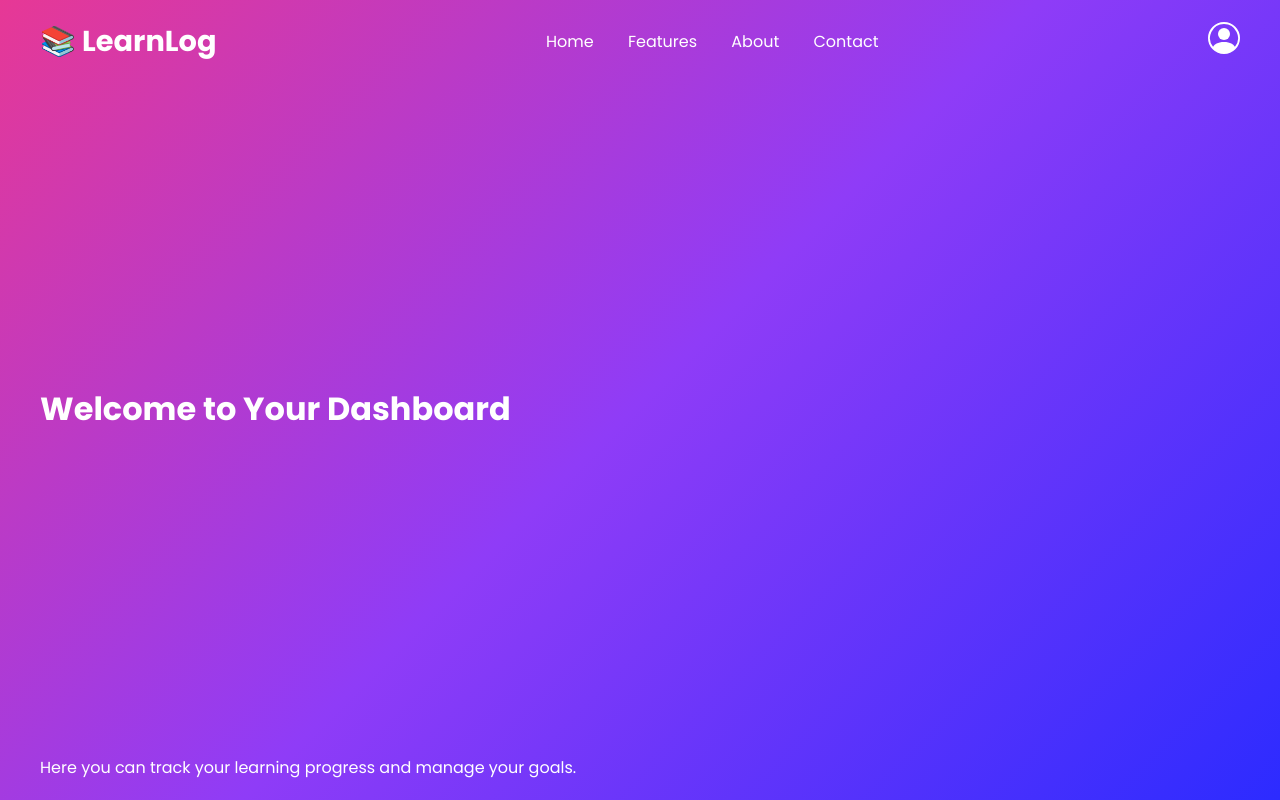
After one commit to 117ABHISHEK/YOPM2, a Python web app: template templates/dashbord.html in a window 1280 px wide. The commit adds this page. Run offline with Jinja, Linux system fonts and the light colour scheme; the template is opened without the code that fills it, so the values that code supplies are empty.

Commit message:
updated
Co-Authored-By: ShitalPanhalkar1015 <182597102+ShitalPanhalkar1015@users.noreply.github.com>

```diff
--- /dev/null
+++ b/style/dashbord.css
@@ -0,0 +1,57 @@
+* {
+    margin: 0;
+    padding: 0;
+    box-sizing: border-box;
+}
+
+body,
+html {
+    height: 100%;
+    font-family: 'Poppins', sans-serif;
+    background: #f1f2f6;
+    overflow: hidden;
+}
+
+.landing {
+    position: relative;
+    height: 100vh;
+    color: #fff;
+    background: linear-gradient(135deg, #e73895, #8f3cf7, #2c2bff);
+    display: flex;
+    flex-direction: column;
+    justify-content: space-between;
+    padding: 20px 40px;
+    overflow: hidden;
+}
+
+/* Header */
+header {
+    display: flex;
+    align-items: center;
+    justify-content: space-between;
+    z-index: 2;
+    position: relative;
+}
+
+.logo {
+    font-size: 1.8rem;
+    font-weight: 700;
+    color: #fff;
+}
+
+nav a {
+    margin: 0 15px;
+    text-decoration: none;
+    color: #fff;
+    font-weight: 500;
+    transition: color 0.3s ease;
+}
+
+nav a:hover {
+    color: #ffea00;
+}
+
+.prof{
+    height: 40px;
+    width: 40px;
+}
--- /dev/null
+++ b/templates/dashbord.html
@@ -0,0 +1,36 @@
+<!DOCTYPE html>
+<html lang="en">
+
+<head>
+    <meta charset="UTF-8">
+    <meta name="viewport" content="width=device-width, initial-scale=1.0">
+    <title>Document</title>
+    <link href="https://fonts.googleapis.com/css2?family=Poppins:wght@400;600;700&display=swap" rel="stylesheet" />
+    <link rel="stylesheet" href="../style/dashbord.css" />
+</head>
+
+<body>
+    <div class="landing">
+        <header>
+            <div class="logo">📚 LearnLog</div>
+            <nav>
+                <a href="#">Home</a>
+                <a href="#">Features</a>
+                <a href="#">About</a>
+                <a href="#">Contact</a>
+            </nav>
+            <div class="auth-box">
+                <svg xmlns="http://www.w3.org/2000/svg" width="32" height="32" fill="currentColor"
+                    class="bi bi-person-circle" viewBox="0 0 16 16">
+                    <path d="M11 6a3 3 0 1 1-6 0 3 3 0 0 1 6 0" />
+                    <path fill-rule="evenodd"
+                        d="M0 8a8 8 0 1 1 16 0A8 8 0 0 1 0 8m8-7a7 7 0 0 0-5.468 11.37C3.242 11.226 4.805 10 8 10s4.757 1.225 5.468 2.37A7 7 0 0 0 8 1" />
+                </svg>
+            </div>
+        </header>
+        <h1>Welcome to Your Dashboard</h1>
+        <p>Here you can track your learning progress and manage your goals.</p>
+    </div>
+</body>
+
+</html>
```
Also changed, not shown: script/index.js (added, +7 -0 lines), templates/index.html (+0 -8 lines).
